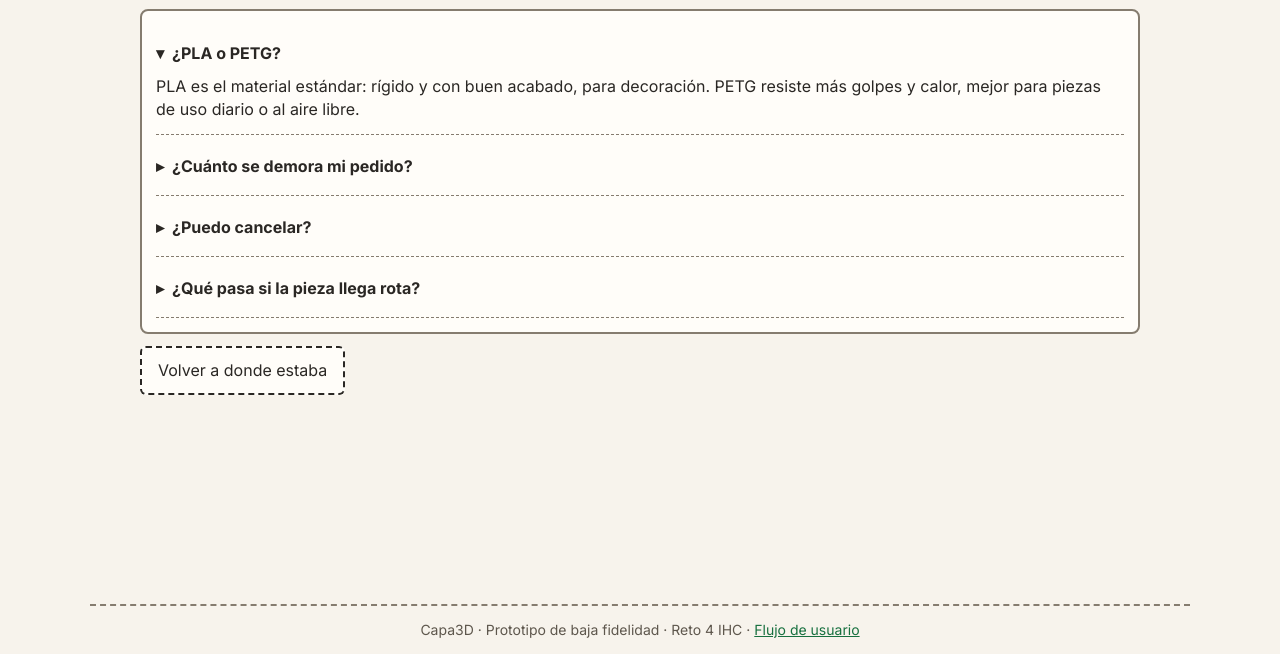
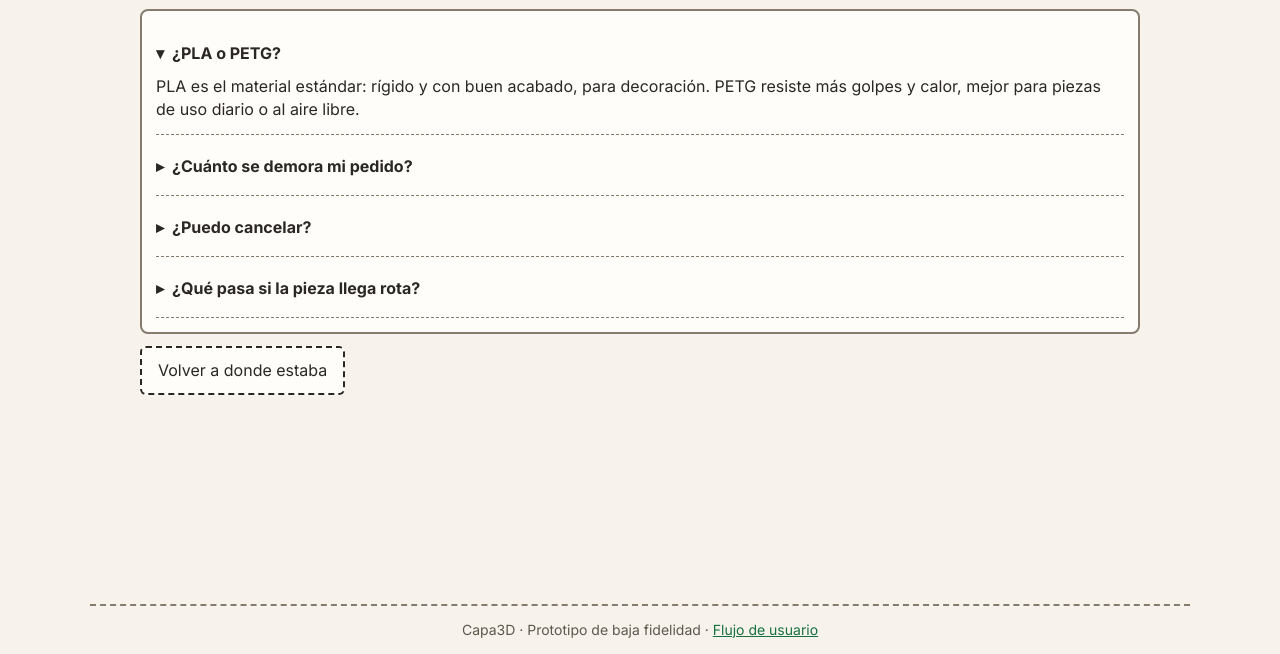
Before and after one commit to Molyosky/capa3d-reto6, a plain HTML site: page ayuda.html in a window 1280 px wide. Shown: the part 166-820 px from the top of the page. Drawn offline with Linux system fonts and the light colour scheme.

Commit message:
Update footer content in ayuda.html
Removed 'Reto 4 IHC' from the footer text.

```diff
--- a/ayuda.html
+++ b/ayuda.html
@@ -35,7 +35,7 @@
     </section>
     <button class="btn btn-dashed" onclick="history.length > 1 ? history.back() : location.href='index.html'">Volver a donde estaba</button>
   </main>
-  <footer class="site-footer">Capa3D · Prototipo de baja fidelidad · Reto 4 IHC · <a href="flujo.html">Flujo de usuario</a></footer>
+  <footer class="site-footer">Capa3D · Prototipo de baja fidelidad · <a href="flujo.html">Flujo de usuario</a></footer>
 </div>
 <script src="app.js"></script>
 </body>
```
